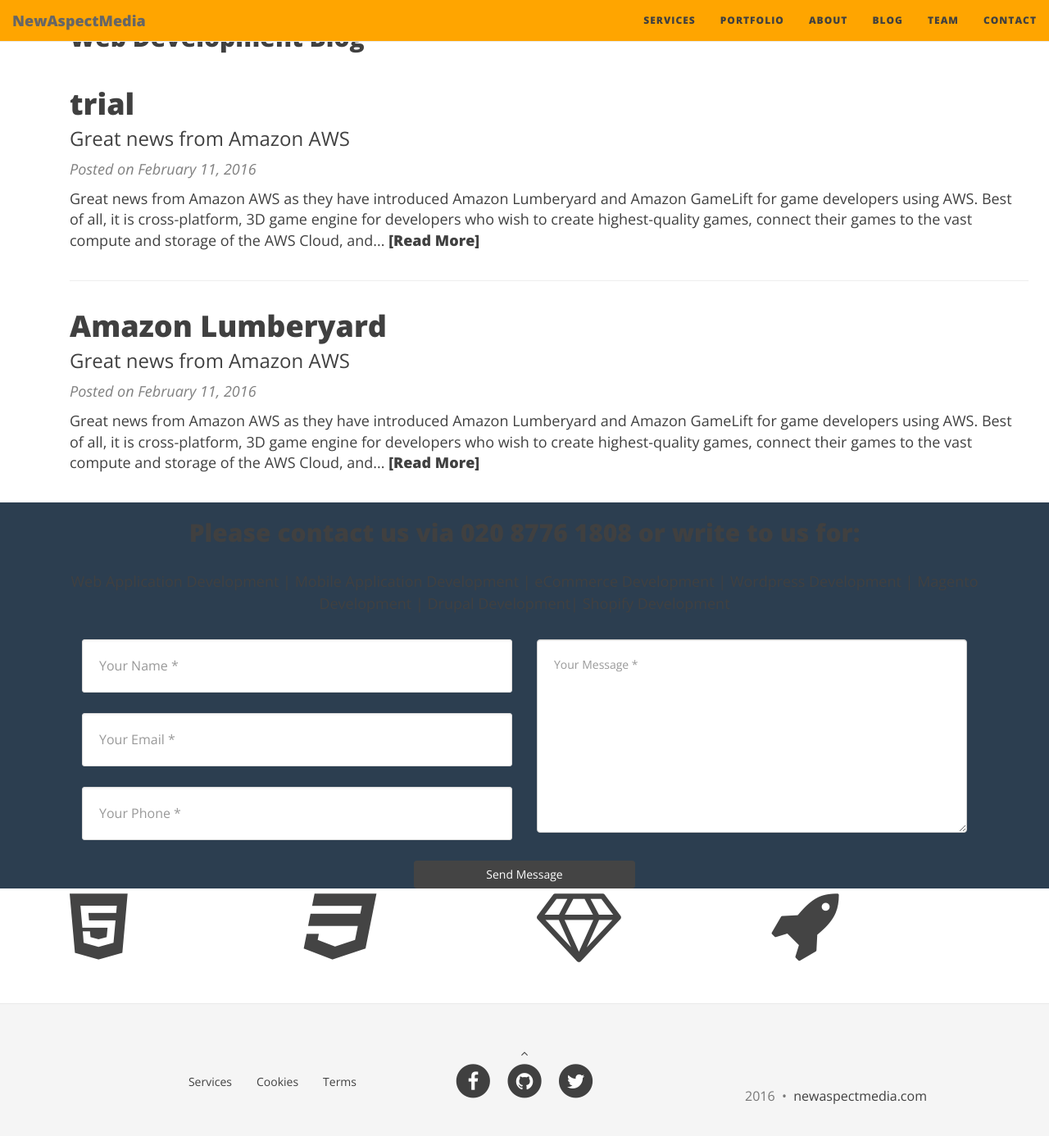
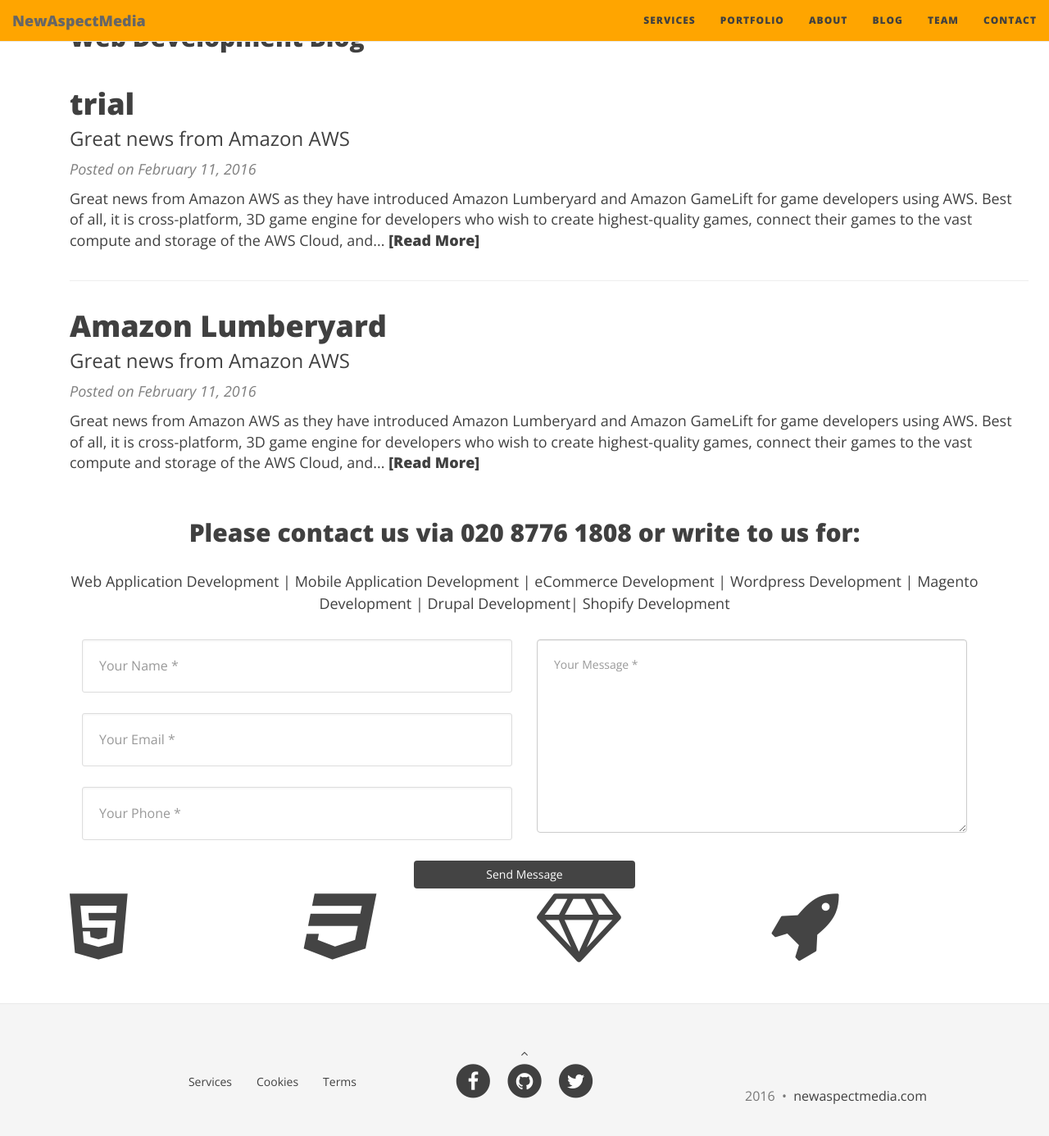
Before and after one commit to newmedia77/appxnam, a Jekyll site: the page built from index.html, in a window 1280 px wide and 1400 px high, scrolled down 2971 px. Shown: the top 1386 px of the window at 82% size. Built offline with Jekyll 4.4.1, drawn with Linux system fonts in a browser that asks for light colours; nearby versions of some CDN libraries; the list of posts is cut into pages by our own code.

Commit message:
andreas
section#contact background color

```diff
--- a/css/style.css
+++ b/css/style.css
@@ -659,7 +659,6 @@
 /* =-=-=-=-=-=-= Contact Section =-=-=-=-=-=-= */
 
 section#contact {
-    background-color: #2C3E50;
     background-position: center;
     background-repeat: no-repeat;
 }
```
